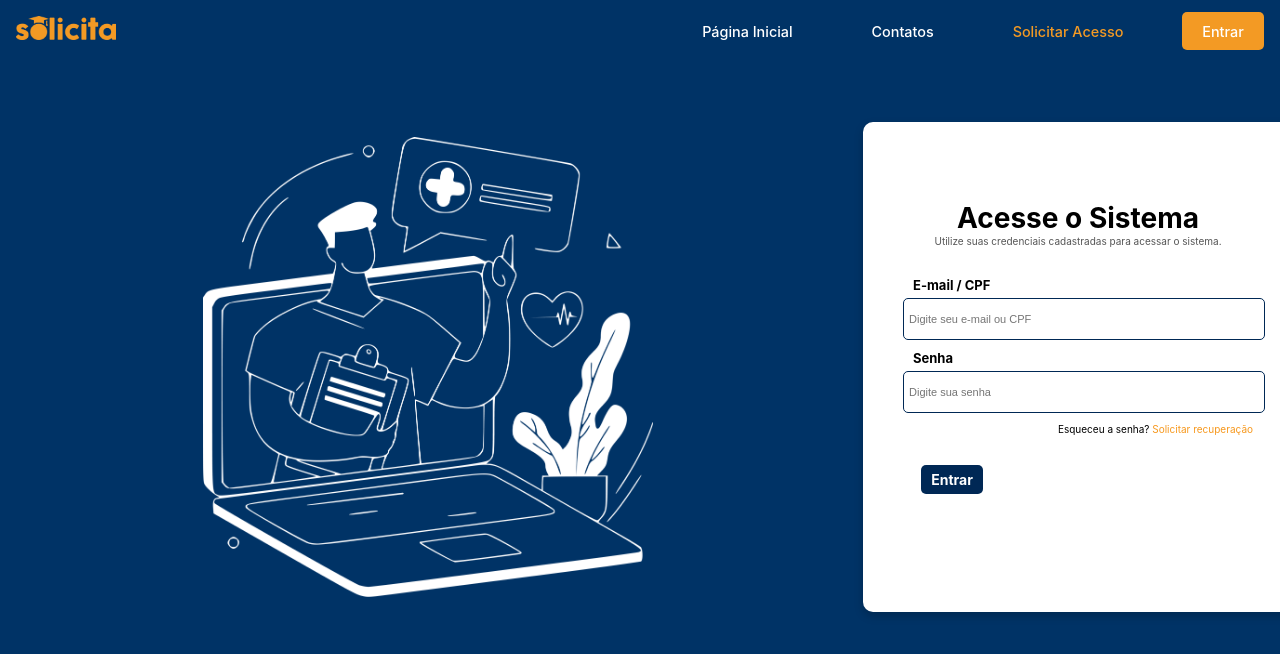
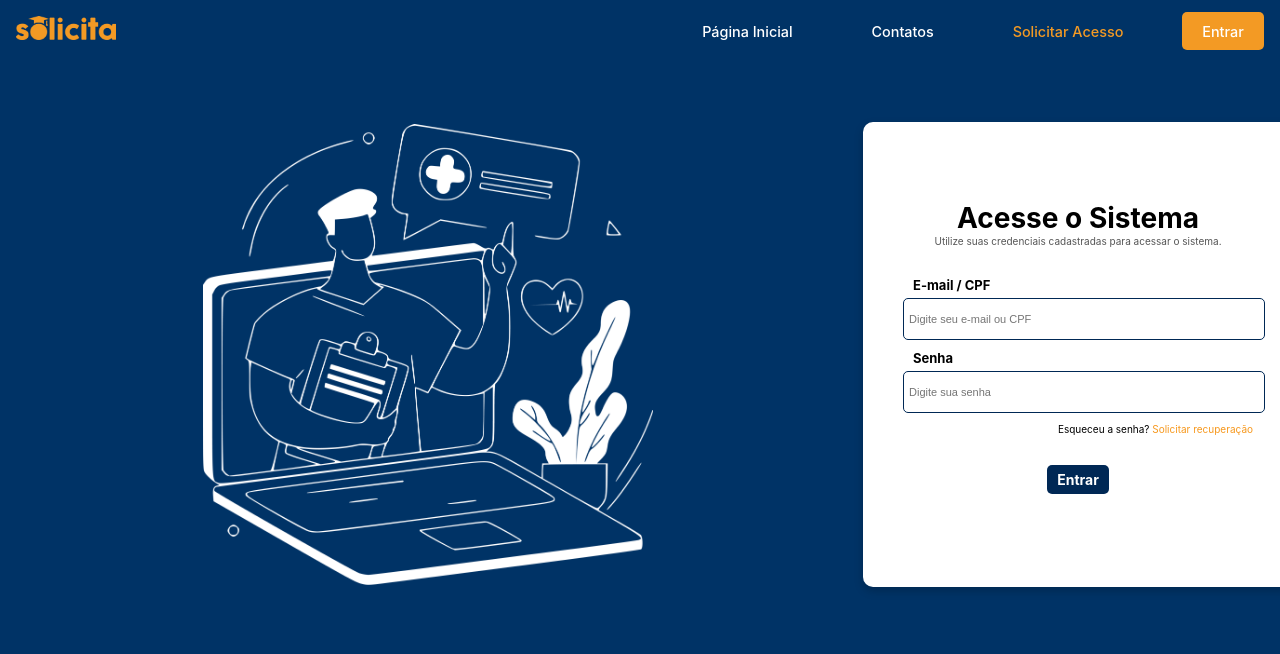
Before and after one commit to laisqueiroz/solicita, a Vue app in the folder frontend/: page /Login in a window 1280 px wide. Shown: the top 654 px of the page. Built offline with nearby package versions, Linux system fonts and the light colour scheme.

Commit message:
alterações tela de login etexto da tela de solicitações

```diff
--- a/frontend/src/style.css
+++ b/frontend/src/style.css
@@ -3,18 +3,19 @@
   margin: 0px;
   padding: 0px;
 }
+
 body {
   overflow: visible;
   background-color: #003366;
   font-family: 'Inter', sans-serif;
 }
 
-
 h1 {
   font-family: 'Inter',sans-serif;
   color: #fff;
   font-weight:600;
 }
+
 button {
   border-radius: 5px;
   padding: 0.6em 1.3em;
--- a/frontend/src/views/CadastroPage.vue
+++ b/frontend/src/views/CadastroPage.vue
@@ -96,6 +96,8 @@ import HeaderHome from '../components/HeaderHome.vue';
 
     .ilustracao {
         margin-right: 120px;
+        width: 100px;
+        height: auto;
     }
 
     .form-container {
--- a/frontend/src/views/LoginPage.vue
+++ b/frontend/src/views/LoginPage.vue
@@ -48,6 +48,7 @@ h1 {
             color: #000;
             padding: 40px;
             padding-top: 60px;
+            padding-bottom: 15px;
             border-radius: 10px;
             box-shadow: 0px 4px 10px rgba(0, 0, 0, 0.2);
             width: 350px;
@@ -55,6 +56,7 @@ h1 {
             text-align: center;
             position: relative;
             left: 140px;
+            gap:
         }
 
         .login-box h1 {
@@ -93,6 +95,7 @@ h1 {
             padding: 6px 10px;
             background-color: #002855;
             color: white;
+            margin: 0 auto;
             margin-top: 10px;
             border: none;
             border-radius: 5px;
--- a/frontend/src/views/SolicitationsAdmin.vue
+++ b/frontend/src/views/SolicitationsAdmin.vue
@@ -5,11 +5,11 @@
         <div class="cards">
             <CardComponents @Click="goToViewSolicitations"
                 title="Solicitações de Práticas"
-                description="uashuahsdiuashdhsadjhsaidhsuadnkjsadnkjasdkjasdkjashdkjahskdjhaskdjhsakjdhasjdhkshdkjashkdjhaskdjhaskjdh"
+                description="Gerencie e acompanhe os pedidos de práticas de ensino, garantindo um fluxo organizado e eficiente."
             />
             <CardComponents
                 title="Solicitações de Acesso"
-                description="uashuahsdiuashdhsadjhsaidhsuadnkjsadnkjasdkjasdkjashdkjahskdjhaskdjhsakjdhasjdhkshdkjashkdjhaskdjhaskjdh"
+                description="Controle e revise as solicitações de acesso, assegurando conformidade com os requisitos institucionais."
             />
         </div>
         <div class="illustration">
@@ -35,12 +35,9 @@ const goToViewSolicitations = () => {
     display: flex;
     flex-direction: row;
     align-items: center;
-    justify-content: space-around;
+
 }
 img {
     width: 350px;
 }
-.illustration {
-    align-items: center;
-}
 </style>
```
